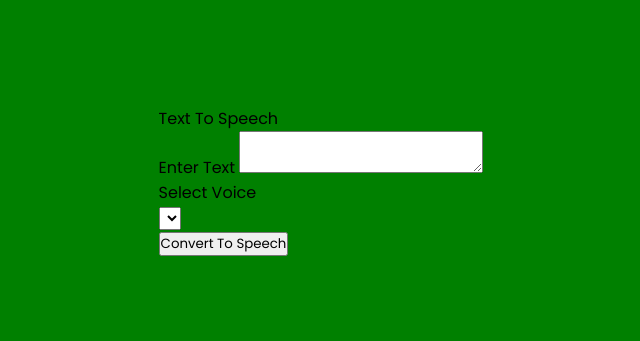
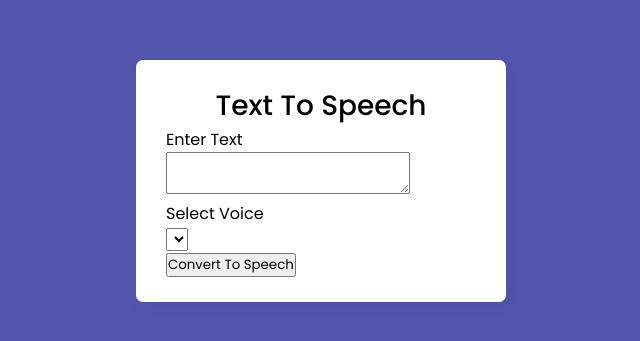
Before and after one commit to Bluecode77732/100-days-of-Js, a plain HTML site: page Text To Speech App/index.html in a window 1280 px wide. Shown: the part 219-560 px from the top of the page, without its empty margins (319-959 px from the left). Drawn offline with Linux system fonts and the light colour scheme.

Commit message:
New commits

```diff
--- a/Text To Speech App/style.css
+++ b/Text To Speech App/style.css
@@ -12,5 +12,24 @@ body {
     align-items: center;
     justify-content: center;
     min-height: 100vh;
-    background-color: green;
+    background-color: #5256ad;
 }
+
+::selection {
+    color: #fff;
+    background-color: #5256ad;
+}
+
+.wrapper {
+    width: 370px;
+    padding: 25px 30px;
+    border-radius: 7px;
+    background-color: #fff;
+    box-shadow: 7px 7px 20px rgba(0, 0, 0, 0.05);
+}
+
+.wrapper header {
+    font-size: 28px;
+    font-weight: 500;
+    text-align: center;
+}
```
